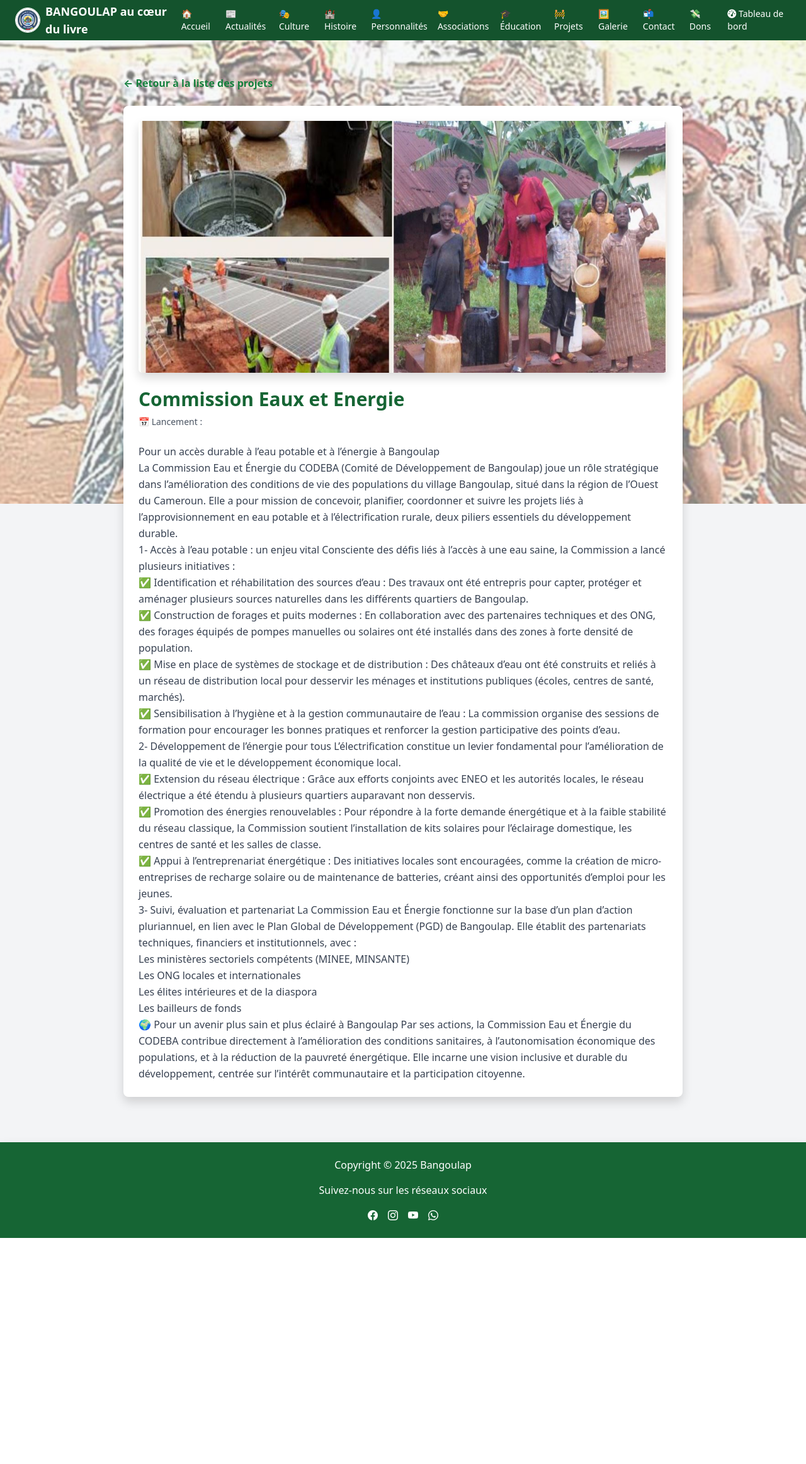
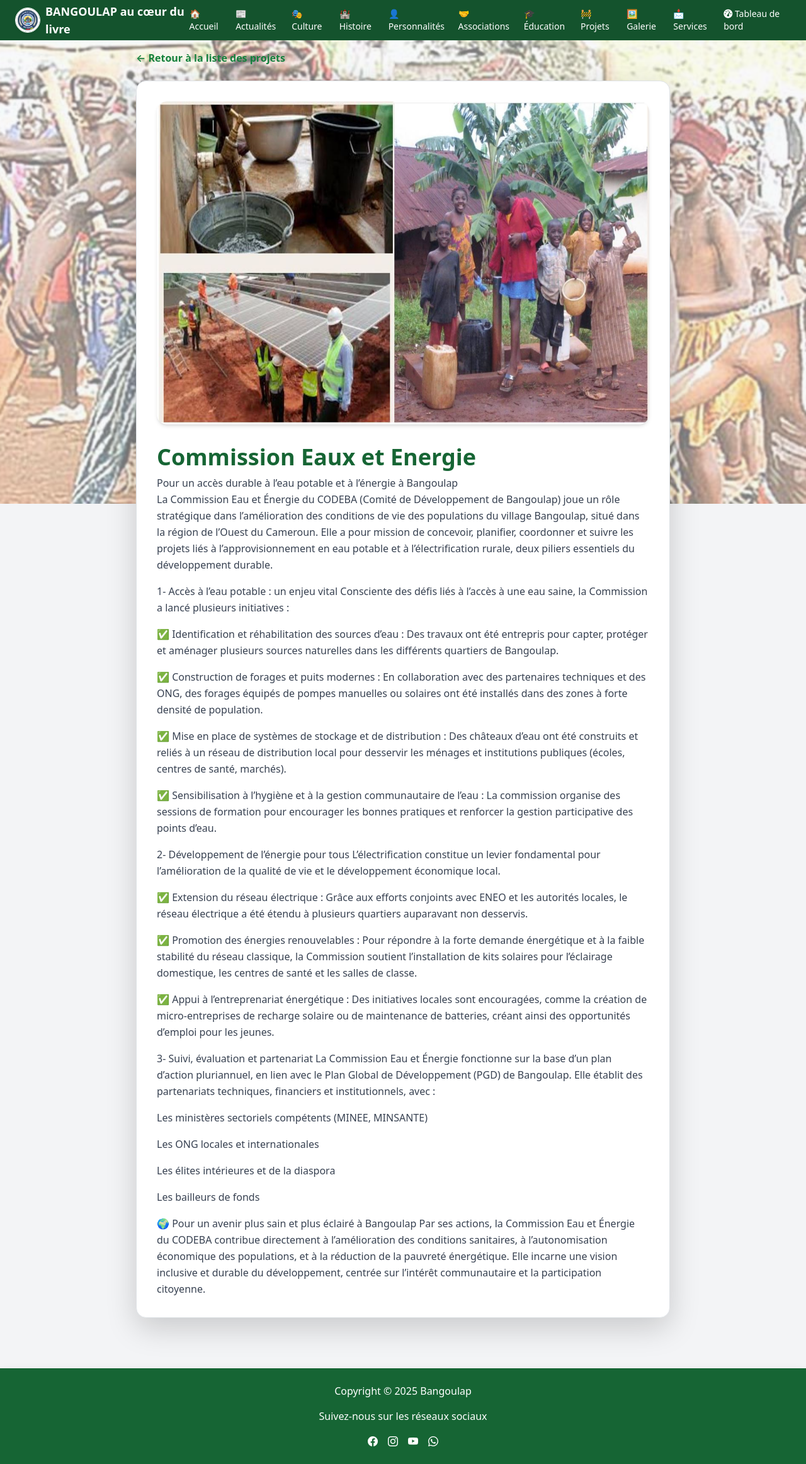
Before and after one commit to MartialFlamme/bangoulap_site, a Django app: page /projets/detail/1/ in a window 1280 px wide. Shown: the whole page at 63% size. Before the commit the page ends 1966 px from the top, so only its background shows below. Run offline with Django 5.2, Linux system fonts and the light colour scheme; data comes from the database, SQL or seed files in the repository; both versions use the stored data as it was after the commit; some libraries are stand-ins or nearby versions.

Commit message:
Mise à jour info

```diff
--- a/actualites/templates/actualites/liste_actualites.html
+++ b/actualites/templates/actualites/liste_actualites.html
@@ -47,7 +47,7 @@
     <h1 class="text-3xl font-bold text-green-800 mb-6 reveal slide-left">
         Dernières actualités
     </h1>
-    <div class="grid grid-cols-1 md:grid-cols-2 gap-6">
+    <div class="grid grid-cols-1 md:grid-cols-3 gap-6">
         {% for article in actualites %}
         <div class="bg-white p-6 rounded-lg shadow hover:shadow-lg transition reveal {% cycle 'slide-left' 'slide-right' %}">
             <h2 class="text-xl font-semibold text-green-700">
--- a/projets/models.py
+++ b/projets/models.py
@@ -4,7 +4,7 @@ from django.db import models
 class Projet(models.Model):
     titre = models.CharField(max_length=200)
     description = models.TextField()
-    date_lancement = models.DateField()
+    date_lancement = models.DateField(verbose_name="Date de lancement", blank=True, null=True)
     image = models.ImageField(upload_to='projets/images/', blank=True, null=True)
 
     def __str__(self):
--- a/projets/templates/projets/detail_projet.html
+++ b/projets/templates/projets/detail_projet.html
@@ -3,21 +3,31 @@
 {% block title %}{{ projet.titre }} - Projet | Bangoulap{% endblock %}
 
 {% block content %}
-<section class="max-w-4xl mx-auto px-1 py-10"><br><br>
-    <a href="{% url 'projets:liste_projets' %}" class="text-green-700 hover:underline mb-4 inline-block"><b>← Retour à la liste des projets</b></a>
+<section class="max-w-4xl mx-auto px-4 py-12">
+    <!-- Bouton retour -->
+    <a href="{% url 'projets:liste_projets' %}" class="text-green-700 hover:underline mb-6 inline-block font-semibold">
+        ← Retour à la liste des projets
+    </a>
 
-    <div class="bg-white p-6 rounded-lg shadow">
+    <div class="bg-white p-6 md:p-8 rounded-2xl shadow-lg border border-gray-100">
+        <!-- Image -->
         {% if projet.image %}
-            <div class="w-full mb-6 overflow-hidden rounded shadow">
+            <div class="w-full mb-8 overflow-hidden rounded-2xl shadow-md">
                 <img src="{{ projet.image.url }}" alt="{{ projet.titre }}"
-                     class="w-full h-auto max-h-[400px] object-cover rounded">
+                     class="w-full h-auto max-h-[550px] object-cover object-center rounded-2xl transition duration-300 hover:scale-105">
             </div>
         {% endif %}
 
-        <h1 class="text-3xl font-bold text-green-800">{{ projet.titre }}</h1>
-        <p class="text-sm text-gray-600 mt-2">📅 Lancement : {{ projet.date_lancement|date:"d F Y" }}</p>
+        <!-- Titre -->
+        <h1 class="text-3xl md:text-4xl font-bold text-green-800 mb-2">{{ projet.titre }}</h1>
 
-        <div class="mt-4 text-gray-700 leading-relaxed">
+        <!-- Date -->
+        {% if projet.date_lancement %}
+          <p class="text-sm text-gray-600 mb-4">📅 Lancement : {{ projet.date_lancement|date:"d F Y" }}</p>
+        {% endif %}
+
+        <!-- Description -->
+        <div class="text-gray-700 leading-relaxed space-y-4">
             {{ projet.description|linebreaks }}
         </div>
     </div>
--- a/templates/base.html
+++ b/templates/base.html
@@ -241,12 +241,11 @@
         </div>
       </div>
 
-        <!-- Autres -->
-       <a href="{% url 'contact:contact' %}" class="hover:text-yellow-300 transition">📬 Contact</a>
         <div class="relative group">
-            <a href="{% url 'dons:formulaire' %}" class="hover:text-yellow-300 transition">💸 Dons</a>
+            <a href="{% url 'dons:formulaire' %}" class="hover:text-yellow-300 transition">📩 Services</a>
             <div class="absolute hidden group-hover:block bg-green-800 mt-2 rounded shadow-md z-50">
-                <a href="{% url 'dons:formulaire' %}" class="block px-4 py-2 text-sm text-white hover:bg-green-700 transition">📝 Faire un don</a>
+              <a href="{% url 'contact:contact' %}" class="block px-4 py-2 text-sm hover:bg-green-700 transition">📬 Contact</a>
+              <a href="{% url 'dons:formulaire' %}" class="block px-4 py-2 text-sm hover:bg-green-700 transition">💸 Faire un don</a>
             </div>
         </div>
         <a href="{% url 'admin_custom:login' %}?next={% url 'admin_custom:dashboard' %}" class="...">
@@ -342,11 +341,11 @@
     </details>
 
     <!-- Divers -->
-    <a href="{% url 'contact:contact' %}" class="block hover:text-yellow-300">📬 Contact</a>
     <details class="bg-green-800 rounded">
-        <summary class="text-white px-4 py-2 cursor-pointer hover:text-yellow-300 transition">💸 Dons</summary>
+        <summary class="text-white px-4 py-2 cursor-pointer hover:text-yellow-300 transition">📩 Services</summary>
         <div class="ml-4 text-sm text-white py-2">
-            <a href="{% url 'dons:formulaire' %}" class="block px-2 py-1 hover:bg-green-700 rounded transition">📝 Faire un don</a>
+            <a href="{% url 'contact:contact' %}" class="block px-2 py-1 hover:bg-green-700 rounded">📬 Contact</a>
+            <a href="{% url 'dons:formulaire' %}" class="block px-2 py-1 hover:bg-green-700 rounded">💸 Faire un don</a>
         </div>
     </details>
     <a href="{% url 'admin_custom:login' %}?next={% url 'admin_custom:dashboard' %}" class="...">
@@ -421,6 +420,24 @@ document.addEventListener("DOMContentLoaded", () => {
 
   elements.forEach(el => observer.observe(el));
 });
+  document.addEventListener('DOMContentLoaded', () => {
+    let lastScrollTop = 0;
+    const header = document.getElementById('site-header');
+
+    window.addEventListener('scroll', () => {
+      const currentScroll = window.pageYOffset || document.documentElement.scrollTop;
+
+      if (currentScroll > lastScrollTop && currentScroll > 80) {
+        // Scroll vers le bas → cacher le header
+        header.style.transform = 'translateY(-100%)';
+      } else {
+        // Scroll vers le haut → afficher le header
+        header.style.transform = 'translateY(0)';
+      }
+
+      lastScrollTop = currentScroll <= 0 ? 0 : currentScroll; // Evite les valeurs négatives
+    });
+  });
 </script>
 
 
```
Also changed, not shown: admin_custom/templates/admin-custom/dashboard.html (+8 -6 lines), projets/templates/projets/admin/form.html (+15 -6 lines), db.sqlite3, media/actualites/Activite_CODEBA.PNG (added), media/actualites/presentation_du_CODEBA.PNG (added), media/galerie/photos/organigramme-codeba.png (added), media/personnalites/pierre_tchana.PNG (added), media/personnalites/tchatat_clobert.jpg (added), media/projets/images/dev.JPG (added), media/projets/images/eau_et_energie.JPG (added), media/projets/images/fete_jeunesse.jpg (added), media/projets/images/infra1.JPG (added), media/projets/images/jeune1.JPG (added), media/projets/images/patri1.JPG (added), 2 more files.
